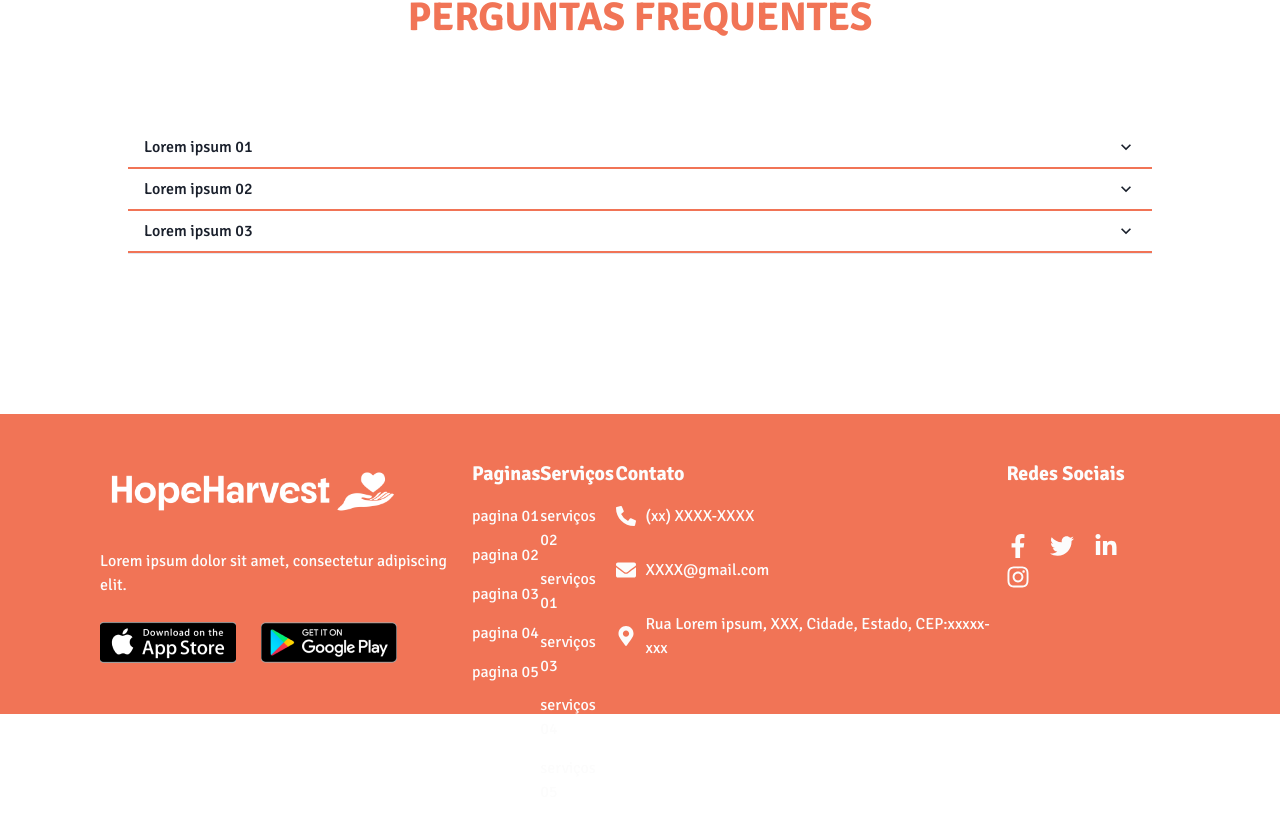
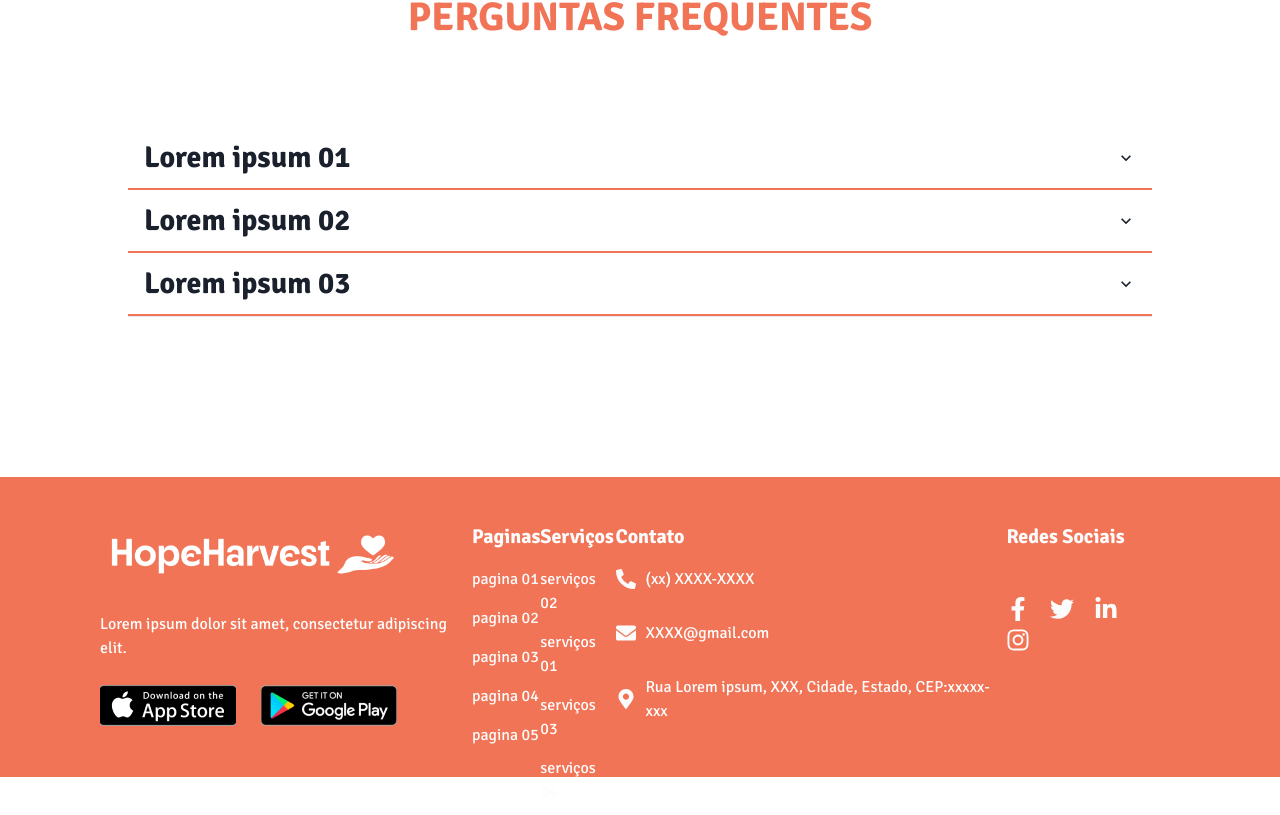
Before and after one commit to Primatasan/hopeharvest, a React (Create React App) app: page / in a window 1280 px wide. Shown: the part 2238-3053 px from the top of the page. Built offline with nearby package versions, Linux system fonts and the light colour scheme.

Commit message:
Faq h3 ajustment

```diff
--- a/src/components/Faq/Faqitem/FaqItem.css
+++ b/src/components/Faq/Faqitem/FaqItem.css
@@ -1,9 +1,12 @@
 .faq_title{
     font-family: 'Signika', sans-serif;
-    font-size: 30px;
-    font-weight: 500;
     border-bottom: solid 2px #F17456;
 
+}
+
+.faq_title h3{
+    font-size: 30px;
+    font-weight: bold;
 }
 
 .faq_title:hover{
--- a/src/components/Faq/Faqitem/index.js
+++ b/src/components/Faq/Faqitem/index.js
@@ -13,7 +13,7 @@ export default function FaqItem(props){
     <AccordionItem borderTopWidth={'0'}>
       <AccordionButton  _expanded={{ bg: '#F17456', color: '#FCFCFC'}} className='faq_title'>
         <Box as="h3" flex='1' textAlign='left' borderTopColor={'white'}>
-          {props.title}
+          <h3>{props.title}</h3>
         </Box>
         <AccordionIcon />
       </AccordionButton>
```
